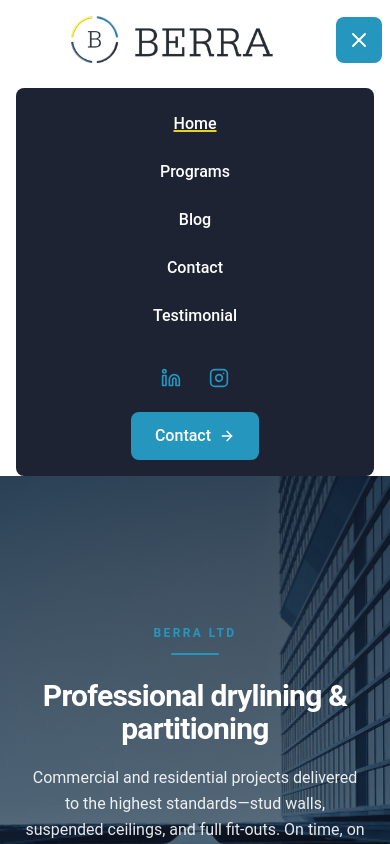
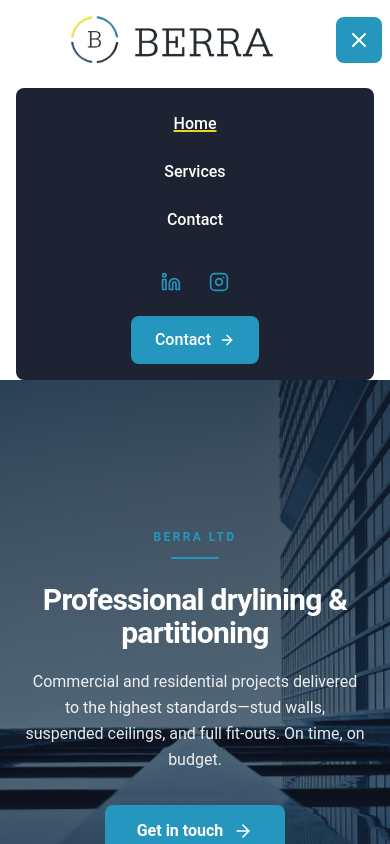
Before and after one commit to AntonBertrand/berra_v2, a React (Vite) app: page / in a window 390 px wide. Both pictures are taken after a click on the button 359 px from the left and 40 px from the top of the page. Shown: the top 844 px of the page. Built offline with nearby package versions, Linux system fonts and the light colour scheme; what @radix-ui/themes would draw is missing.

Commit message:
Updated mobile navbar

```diff
--- a/src/components/Header.tsx
+++ b/src/components/Header.tsx
@@ -162,15 +162,8 @@ export function Header() {
               }
               onClick={() => setIsMenuOpen(false)}
             >
-              Programs
+              Services
             </NavLink>
-            <a
-              href="#blog"
-              className="px-4 py-2 text-white hover:bg-gray-800 rounded"
-              onClick={() => setIsMenuOpen(false)}
-            >
-              Blog
-            </a>
             <NavLink
               to="/contact"
               className={({ isActive }) =>
@@ -180,13 +173,6 @@ export function Header() {
             >
               Contact
             </NavLink>
-            <a
-              href="#testimonial"
-              className="px-4 py-2 text-white hover:bg-gray-800 rounded"
-              onClick={() => setIsMenuOpen(false)}
-            >
-              Testimonial
-            </a>
             <div className="pt-4 px-4 w-full flex flex-col items-center gap-4">
               <div className="flex items-center gap-3">
                 <a
```
